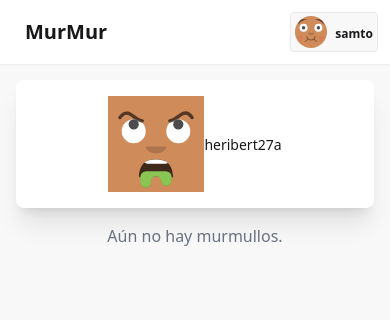
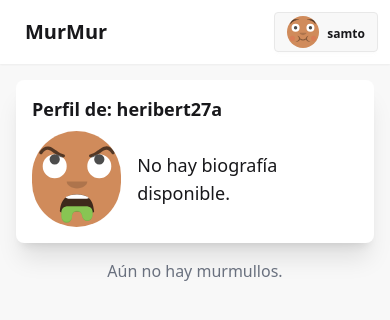
Before and after one commit to samtorr13/murmur, a Django app: a page that uses templates/components/navbar.html in a window 390 px wide. Shown: the top 320 px of the page. Run offline with Django 5.2, Linux system fonts and the light colour scheme; a user stored in the database is signed in; data comes from the database, SQL or seed files in the repository; both versions use the stored data as it was after the commit.

Commit message:
UI Tweaks
se mejoró la responsividad en dispositivos de tamaño pequeño
se mejoró la interfaz de la view de perfiles
solución de problemas varios

```diff
--- a/murapp/static/css/output.css
+++ b/murapp/static/css/output.css
@@ -3401,6 +3437,14 @@ video {
   height: 2rem;
 }
 
+.h-24 {
+  height: 6rem;
+}
+
+.h-full {
+  height: 100%;
+}
+
 .min-h-screen {
   min-height: 100vh;
 }
@@ -3560,6 +3616,15 @@ video {
   background-color: rgb(254 226 226 / var(--tw-bg-opacity));
 }
 
+.object-cover {
+  -o-object-fit: cover;
+     object-fit: cover;
+}
+
+.p-1 {
+  padding: 0.25rem;
+}
+
 .p-2 {
   padding: 0.5rem;
 }
@@ -3572,8 +3637,8 @@ video {
   padding: 1.5rem;
 }
 
-.p-1 {
-  padding: 0.25rem;
+.p-3 {
+  padding: 0.75rem;
 }
 
 .py-4 {
--- a/murapp/templates/index.html
+++ b/murapp/templates/index.html
@@ -2,6 +2,7 @@
 <html>
 <head>
     <link href="https://fonts.googleapis.com/css2?family=Material+Symbols+Outlined" rel="stylesheet" />
+    <meta name="viewport" content="width=device-width, initial-scale=1.0">
 
     <title>MurMur</title>
     {% load static %}
--- a/package.json
+++ b/package.json
@@ -4,7 +4,8 @@
   "description": "",
   "main": "index.js",
   "scripts": {
-    "test": "echo \"Error: no test specified\" && exit 1"
+    "test": "echo \"Error: no test specified\" && exit 1",
+    "css:build": "tailwindcss -i murapp/static/css/input.css -o murapp/static/css/output.css --watch"
   },
   "repository": {
     "type": "git",
--- a/templates/account/login.html
+++ b/templates/account/login.html
@@ -2,7 +2,7 @@
 <html>
 <head>
     <link href="https://fonts.googleapis.com/css2?family=Material+Symbols+Outlined" rel="stylesheet" />
-
+   <meta name="viewport" content="width=device-width, initial-scale=1.0">
     <title>MurMur</title>
     {% load static %}
     <link href="{% static 'css/output.css' %}" rel="stylesheet" type="text/css" />
--- a/templates/components/navbar.html
+++ b/templates/components/navbar.html
@@ -5,7 +5,7 @@
     <a href="/" class="btn btn-ghost text-xl">MurMur</a>
   </div>
   <div class="dropdown dropdown-end flex-none">
-    <div tabindex="0" role="button" class="btn m-1 flex flex-row items-center gap-2 p-1">
+    <div tabindex="0" role="button" class="btn m-1 flex flex-row items-center gap-2 p-3">
       {% if request.user.is_authenticated %}
         <img src="{{ request.user.profile.profile_picture.url }}" alt="Avatar" class="w-8 h-8 rounded-full" />
         <span class="text-xs mt-1">{{ request.user.username }}</span>
--- a/templates/components/post_loop.html
+++ b/templates/components/post_loop.html
@@ -1,7 +1,7 @@
             {% for post in posts %}
             <div class="card bg-base-100 shadow w-full">
                 <div class="card-body">
-                    <h2 class="text-sm sm:text-xl text-gray-500">
+                    <h2 class="text-sm text-gray-500">
                         {% if post.anonymous %}
                             Anónimo
                         {% else %}
--- a/user_profile/templates/profile.html
+++ b/user_profile/templates/profile.html
@@ -2,7 +2,7 @@
 <html>
     <head>
         <link href="https://fonts.googleapis.com/css2?family=Material+Symbols+Outlined" rel="stylesheet" />
-
+        <meta name="viewport" content="width=device-width, initial-scale=1.0">
         <title>MurMur</title>
         {% load static %}
         <link href="{% static 'css/output.css' %}" rel="stylesheet" type="text/css" />
@@ -19,23 +19,23 @@
 
             <div class="col-span-12 lg:col-span-8 space-y-4">
                 <div class="card bg-base-100 shadow-xl">
-                    <div class="card-body flex items-center space-x-4 p-4">
-                        <div class="flex items-center">
-
+                    <div class="card-body p-4">
+                        <h1 class="card-title">Perfil de: {{ profile.user.username }}</h1>
+                        <div class="flex items-center gap-4">
+                            <div class="avatar w-24 h-24">
                                 {% if profile.profile_picture %}
-                                    <img src="{{ profile.profile_picture.url }}" alt="Avatar" class="w-24 avatar" />
+                                    <img src="{{ profile.profile_picture.url }}" alt="Avatar" class="rounded-full w-full h-full object-cover" />
                                 {% else %}
-                                    <span class="material-symbols-outlined">account_circle</span>
+                                    <span class="material-symbols-outlined text-7xl">account_circle</span>
                                 {% endif %}
-
-
-
-                                <h2> {{ profile.user.username }}</h2>
-                                {% if profile.is_anonymous %}
-                                    <span class="badge badge-secondary ml-2">Anónimo</span>
-                                {% endif %}
-
+                            </div>
+                            <p class="text-lg">{{ profile.bio|default:"No hay biografía disponible." }}</p>
                         </div>
+                        {% if profile.user == request.user %}
+                        <div class="card-actions justify-end" >
+                            <button class="btn btn-primary mt-4">Editar perfil</button>
+                        </div>
+                        {% endif %}
                     </div>
                 </div>
                 {% include 'components/post_loop.html' with posts=posts %}
```
Also changed, not shown: other parts of murapp/static/css/output.css (+111 -15 lines), db.sqlite3.
